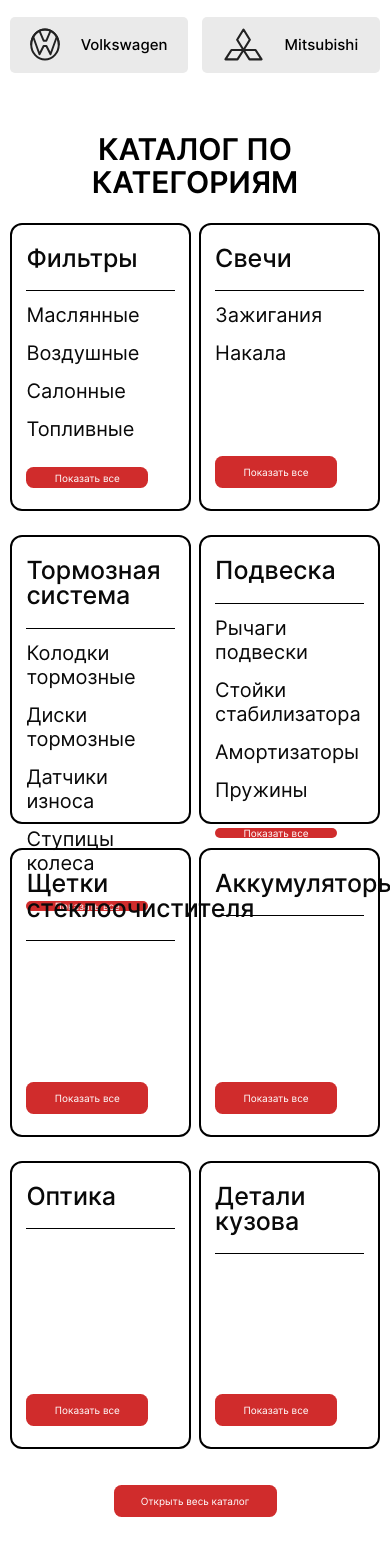
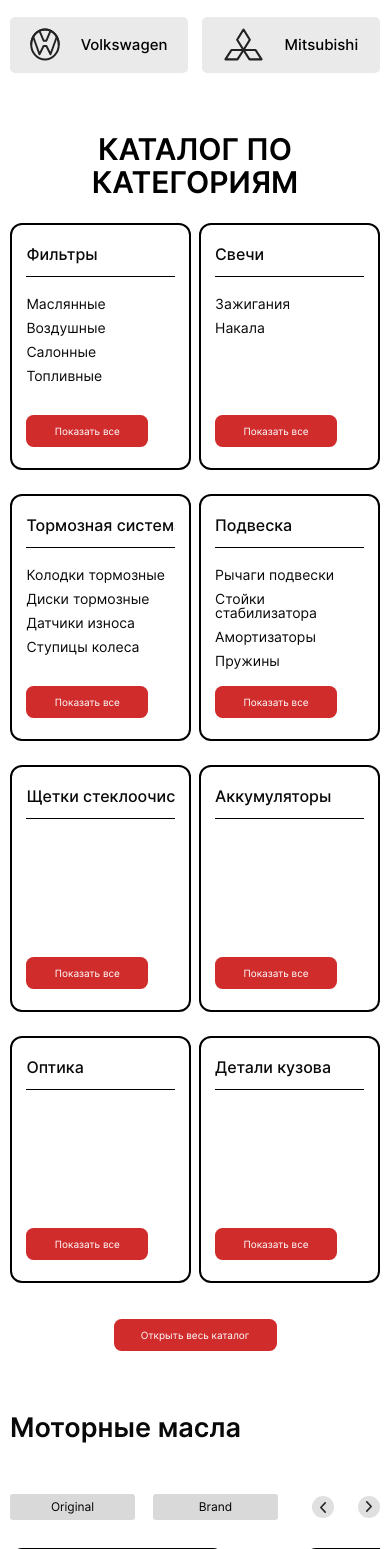
Before and after one commit to Avhab/gh36GaT0Q1mz, a PHP site: page /VinLink/index.html in a window 390 px wide; the page is wider, and only the part inside the window is pictured. Shown: the part 1608-3157 px from the top of that part. Run offline with PHP 8.4, Linux system fonts and the light colour scheme; some web fonts are replaced.

Commit message:
Add files via upload

```diff
--- a/VinLink/css/styles.css
+++ b/VinLink/css/styles.css
@@ -181,14 +181,14 @@
 .cataLog .filtBut .buttn {font-size:15px;}
 
 .catalogCat h1 {text-align:center;}
-.catalogCat .cont {row-gap:3rem;}
-.catalogCat .cont>* {width:18.25rem;height:24.06rem;border:2px solid #000;border-radius:1rem;padding:1.75rem 1.2rem;
-display:flex;justify-content:start;flex-wrap:nowrap;align-items:start;gap:1rem;flex-direction:column;}
-.catalogCat .cont>* .Tit {font-weight:500;font-size:25px;color:#090909;
-margin-bottom:1.7rem;position:relative;display:block;width:100%;}
-.catalogCat .cont>* .Tit::after{content:"";position:absolute;bottom:-1.7rem;left:0;height:1px;width:100%;border-bottom:1px solid #000;}
+.catalogCat .cont {row-gap:3rem;align-items:stretch;}
+.catalogCat .cont>* {width:18.25rem;min-height:394px;border:2px solid #000;border-radius:1rem;padding:1.75rem 1.2rem;
+display:flex;justify-content:start;flex-wrap:nowrap;flex-direction:column;}
+.catalogCat .cont>* .Tit {font-weight:500;font-size:25px;color:#090909;white-space:nowrap;overflow:hidden;
+padding-bottom:1.7rem;margin-bottom:2rem;position:relative;display:block;width:100%;}
+.catalogCat .cont>* .Tit::after{content:"";position:absolute;bottom:0;left:0;height:1px;width:100%;border-bottom:1px solid #000;}
 .catalogCat .cont>* li {font-weight:400;font-size:20px;line-height: 24px;color:#090909;margin-bottom:14px;}
-.catalogCat .cont>* .buttn {margin-top:auto;}
+.catalogCat .cont>* .buttn {margin-top:auto;flex-shrink:0;}
 .catalogCat>.buttnB {width:282px;margin:3rem auto;}
 @media (max-width:1300px) {
 .catalogCat .cont {justify-content:start;column-gap:2.6%;row-gap:2rem;}
@@ -200,7 +200,9 @@
 }
 @media (max-width:700px) {
 .catalogCat .cont {column-gap:2%;row-gap:2rem;}
-.catalogCat .cont>* {width:49%;}
+.catalogCat .cont>* {width:49%;min-height:247px;}
+.catalogCat .cont>* .Tit {font-size:16px;padding-bottom:15px;margin-bottom:20px;}
+.catalogCat .cont>* li {font-size:14px;line-height:14px;margin-bottom:10px;}
 }
 
 .goodCard {width:282px;height:415px;border:2px solid #000;border-radius:1rem;padding:23px 19px;flex-shrink:0;font-size:16px;
```
